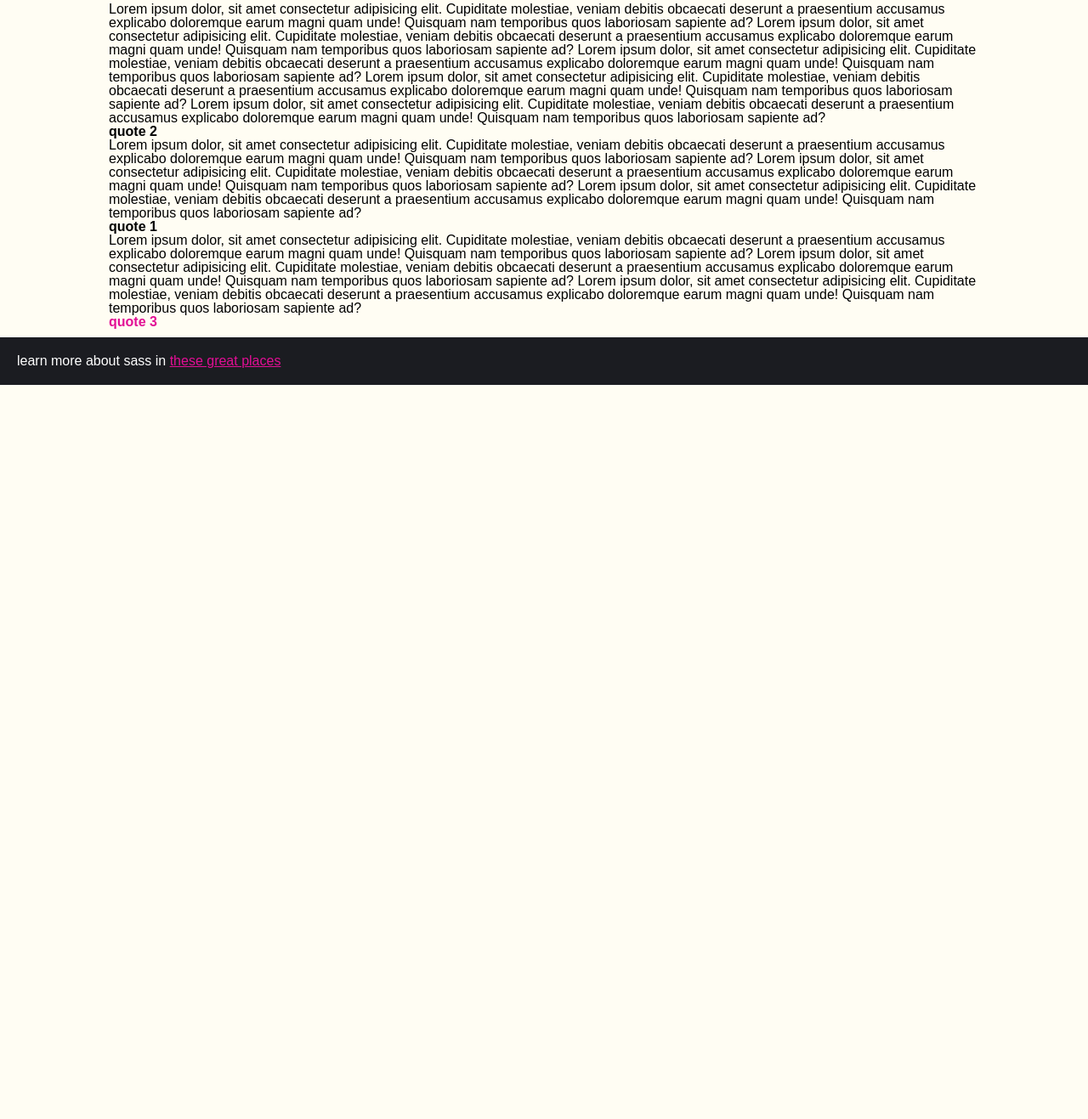
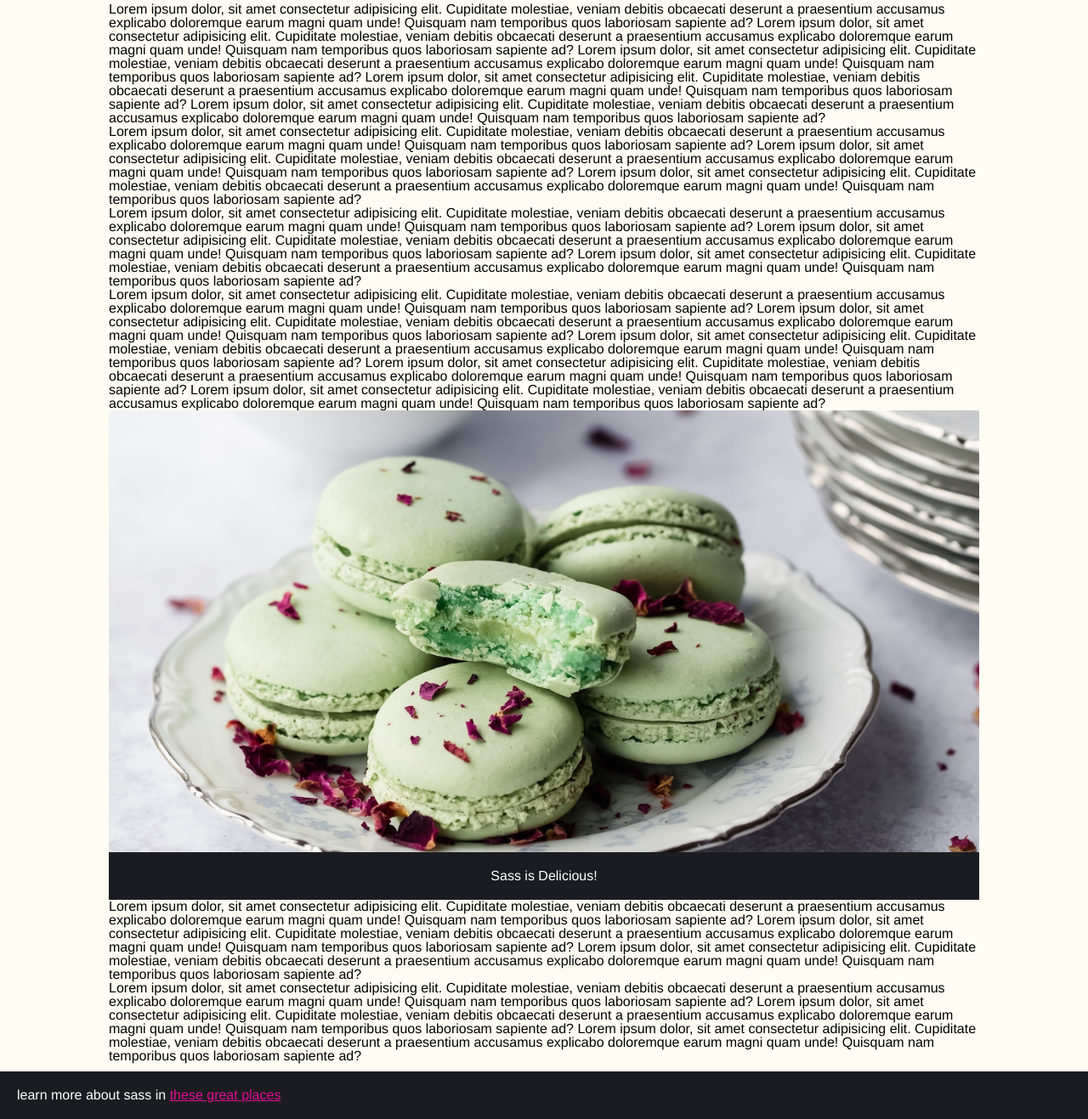
Before and after one commit to justanothergoonie/week2sass, a website: page index.html in a window 1280 px wide. Shown: the part 887-2204 px from the top of the page at 85% size. Before the commit the page ends 1340 px from the top, so only its background shows below. Drawn offline with Linux system fonts and the light colour scheme.

Commit message:
added article image

```diff
--- a/index.html
+++ b/index.html
@@ -45,7 +45,7 @@
 				magni quam unde! Quisquam nam temporibus quos laboriosam
 				sapiente ad?
 			</p>
-			<span class="pull-quote">quote 2</span>
+
 			<p>
 				Lorem ipsum dolor, sit amet consectetur adipisicing elit.
 				Cupiditate molestiae, veniam debitis obcaecati deserunt a
@@ -60,7 +60,7 @@
 				explicabo doloremque earum magni quam unde! Quisquam nam
 				temporibus quos laboriosam sapiente ad?
 			</p>
-			<span class="pull-quote">quote 1</span>
+
 			<p>
 				Lorem ipsum dolor, sit amet consectetur adipisicing elit.
 				Cupiditate molestiae, veniam debitis obcaecati deserunt a
@@ -75,7 +75,64 @@
 				explicabo doloremque earum magni quam unde! Quisquam nam
 				temporibus quos laboriosam sapiente ad?
 			</p>
-			<span class="pull-quote angry">quote 3</span>
+
+			<p>
+				Lorem ipsum dolor, sit amet consectetur adipisicing elit.
+				Cupiditate molestiae, veniam debitis obcaecati deserunt a
+				praesentium accusamus explicabo doloremque earum magni quam
+				unde! Quisquam nam temporibus quos laboriosam sapiente ad? Lorem
+				ipsum dolor, sit amet consectetur adipisicing elit. Cupiditate
+				molestiae, veniam debitis obcaecati deserunt a praesentium
+				accusamus explicabo doloremque earum magni quam unde! Quisquam
+				nam temporibus quos laboriosam sapiente ad? Lorem ipsum dolor,
+				sit amet consectetur adipisicing elit. Cupiditate molestiae,
+				veniam debitis obcaecati deserunt a praesentium accusamus
+				explicabo doloremque earum magni quam unde! Quisquam nam
+				temporibus quos laboriosam sapiente ad? Lorem ipsum dolor, sit
+				amet consectetur adipisicing elit. Cupiditate molestiae, veniam
+				debitis obcaecati deserunt a praesentium accusamus explicabo
+				doloremque earum magni quam unde! Quisquam nam temporibus quos
+				laboriosam sapiente ad? Lorem ipsum dolor, sit amet consectetur
+				adipisicing elit. Cupiditate molestiae, veniam debitis obcaecati
+				deserunt a praesentium accusamus explicabo doloremque earum
+				magni quam unde! Quisquam nam temporibus quos laboriosam
+				sapiente ad?
+			</p>
+			<figure class="article-image">
+				<img src="/dist/img/macaron.jpg" alt="" />
+				<figcaption>
+					Sass is Delicious!
+				</figcaption>
+			</figure>
+			<p>
+				Lorem ipsum dolor, sit amet consectetur adipisicing elit.
+				Cupiditate molestiae, veniam debitis obcaecati deserunt a
+				praesentium accusamus explicabo doloremque earum magni quam
+				unde! Quisquam nam temporibus quos laboriosam sapiente ad? Lorem
+				ipsum dolor, sit amet consectetur adipisicing elit. Cupiditate
+				molestiae, veniam debitis obcaecati deserunt a praesentium
+				accusamus explicabo doloremque earum magni quam unde! Quisquam
+				nam temporibus quos laboriosam sapiente ad? Lorem ipsum dolor,
+				sit amet consectetur adipisicing elit. Cupiditate molestiae,
+				veniam debitis obcaecati deserunt a praesentium accusamus
+				explicabo doloremque earum magni quam unde! Quisquam nam
+				temporibus quos laboriosam sapiente ad?
+			</p>
+
+			<p>
+				Lorem ipsum dolor, sit amet consectetur adipisicing elit.
+				Cupiditate molestiae, veniam debitis obcaecati deserunt a
+				praesentium accusamus explicabo doloremque earum magni quam
+				unde! Quisquam nam temporibus quos laboriosam sapiente ad? Lorem
+				ipsum dolor, sit amet consectetur adipisicing elit. Cupiditate
+				molestiae, veniam debitis obcaecati deserunt a praesentium
+				accusamus explicabo doloremque earum magni quam unde! Quisquam
+				nam temporibus quos laboriosam sapiente ad? Lorem ipsum dolor,
+				sit amet consectetur adipisicing elit. Cupiditate molestiae,
+				veniam debitis obcaecati deserunt a praesentium accusamus
+				explicabo doloremque earum magni quam unde! Quisquam nam
+				temporibus quos laboriosam sapiente ad?
+			</p>
 		</article>
 
 		<footer>
--- a/src/scss/main.scss
+++ b/src/scss/main.scss
@@ -9,6 +9,7 @@ $secondary-text-color: #ffffff;
 $accent-color: #e20e95;
 
 $standard-spacing: 10px;
+$standard-inner-padding: 20px;
 
 // $one-third: 1/3 * 100%;
 // $one-seventh: 1/7 * 100%;
@@ -20,9 +21,19 @@ body {
     background: $primary-background;
     color: $primary-text-color;
 
-    font-family: Arial, Helvetica, sans-serif;
+    font-family: Helvetica, Arial, sans-serif;
+}
+h1 {
+    font-size: 2rem;
+    font-weight: bold;
+    margin: $standard-spacing auto;
 }
 
+h2 {
+    font-size: 1.6rem;
+    font-weight: bold;
+    margin: $standard-spacing auto;
+}
 header {
     > img {
         width: 100%;
@@ -47,29 +58,33 @@ article {
     display: flex;
     flex-direction: column;
 }
-h1 {
-    font-size: 2rem;
-    font-weight: bold;
-    margin: $standard-spacing auto;
-}
 
-h2 {
-    font-size: 1.6rem;
-    font-weight: bold;
-    margin: $standard-spacing auto;
-}
+.article-image {
+    position: relative;
+    width: 100%;
+    display: flex;
+    align-content: center;
+    justify-content: center;
 
-.pull-quote {
-    font-weight: bold;
+    img {
+        width: 100%;
+    }
 
-    &.angry {
-        color: $accent-color;
+    figcaption {
+        position: absolute;
+        padding: $standard-inner-padding;
+        width: 100%;
+        background: $secondary-background;
+        color: $secondary-text-color;
+        text-align: center;
+        left: 0;
+        bottom: 0;
     }
 }
 footer {
     background: $secondary-background;
     color: $secondary-text-color;
-    padding: 20px;
+    padding: $standard-inner-padding;
     a {
         color: $accent-color;
     }
```
Also changed, not shown: dist/css/main.css, 1 other file.
